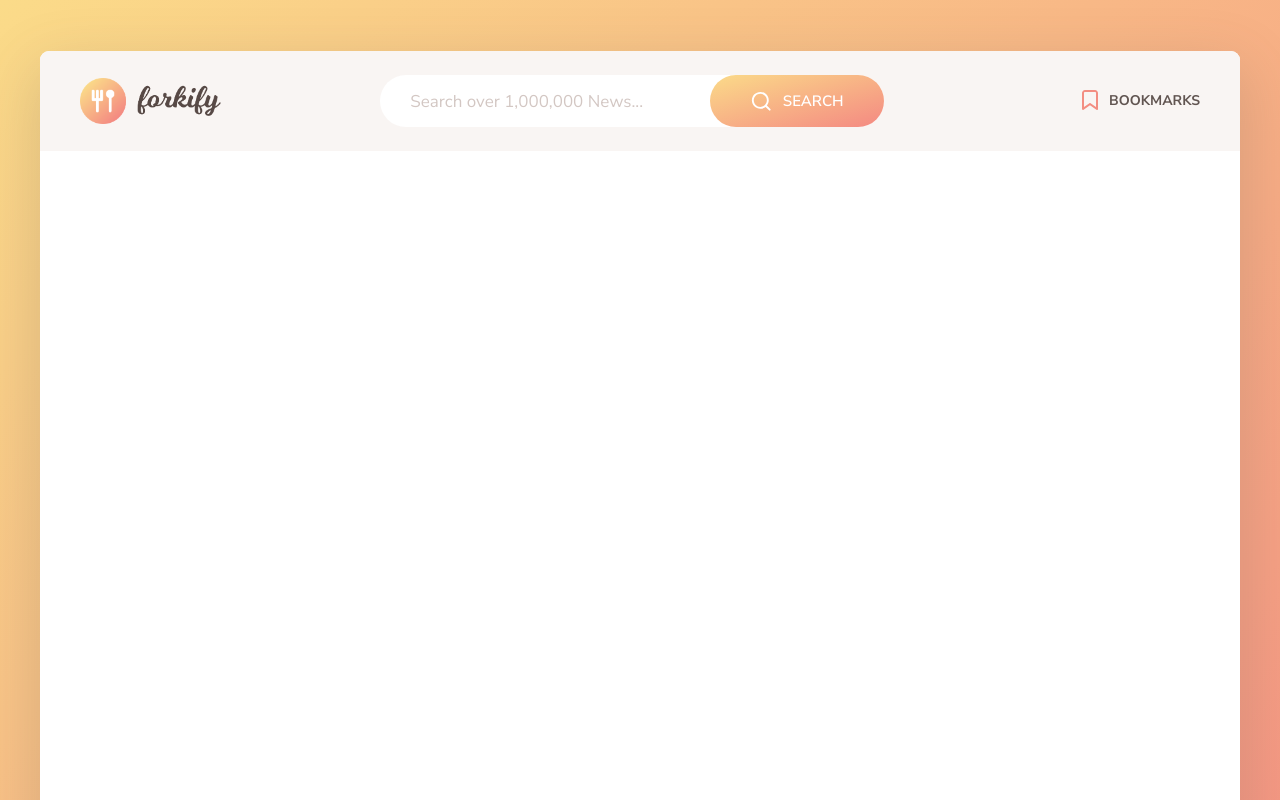
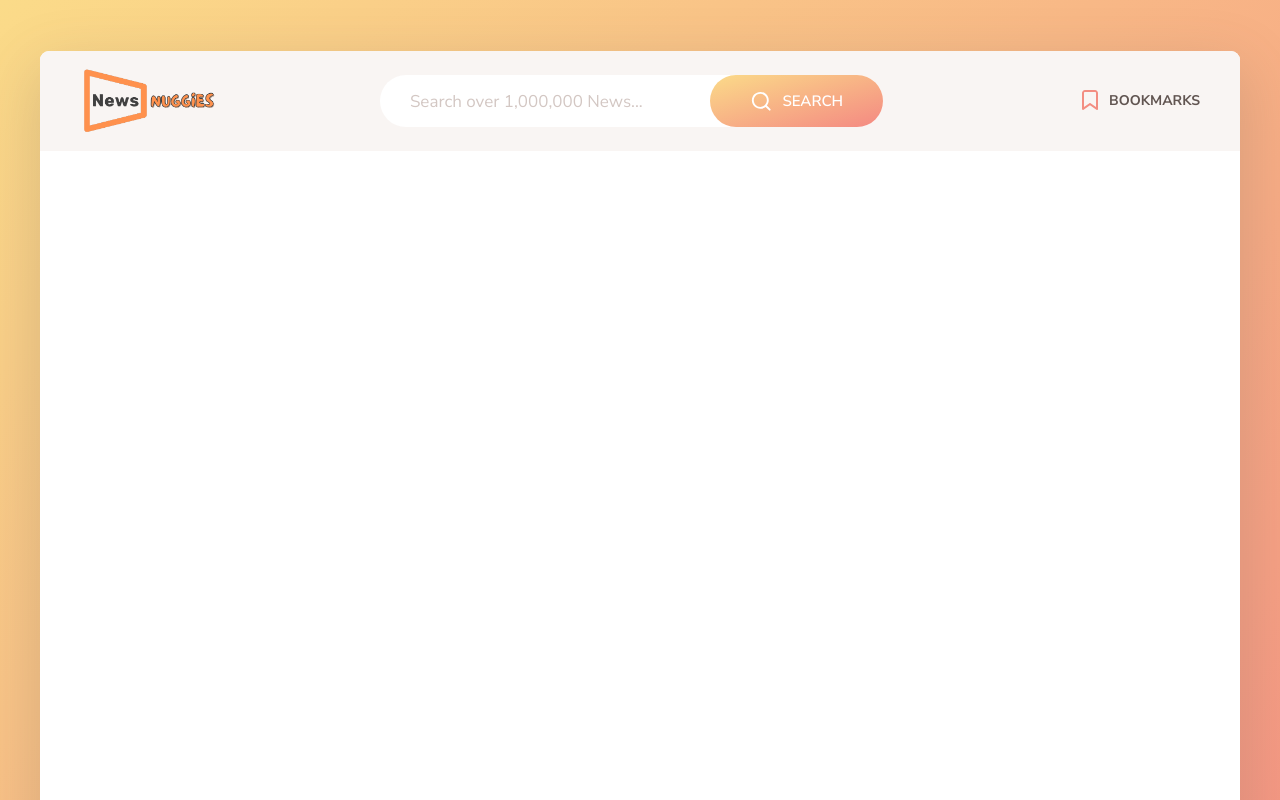
Before and after one commit to LMeisi/NewsNuggies, a website with bundled scripts: page index.html in a window 1280 px wide. Shown: the top 800 px of the page. Built offline with nearby package versions, Linux system fonts and the light colour scheme.

Commit message:
1st commit in master

```diff
--- a/index.html
+++ b/index.html
@@ -34,10 +34,10 @@
     />
 
     <!-- icon in title - 64 by 64 -->
-    <link rel="icon" href="img/logo/logo-pic-64by64.jpg" />
+    <link rel="icon" href="img/news logo squared 64.jpg" />
 
     <!-- icon for iOS homescreen as favorited website 180 by 180 -->
-    <link rel="apple-touch-icon" href="img/logo/logo-pic-180by180.jpg" />
+    <link rel="apple-touch-icon" href="img/news logo squared 180.jpg" />
 
     <!-- icon for Android homescreen as favorited website - create manifest.webmanifest file -->
     <!-- NOTE in the manifest.webmanifest file, specify the imgs sizes as 512 by 512, and 192 by 192 -->
@@ -101,7 +101,7 @@
   <body>
     <div class="container-box">
       <header class="header">
-        <img src="img/logo.png" alt="Logo" class="header__logo" />
+        <img src="img/news logo-revised1.png" alt="Logo" class="header__logo" />
         <form class="search" id="searchForm">
           <input
             type="text"
--- a/style.css
+++ b/style.css
@@ -288,7 +288,7 @@ body {
 }
 
 .header__logo {
-  height: 4.6rem;
+  height: 6.8rem;
   margin-left: 4rem;
   display: block;
 }
```
Also changed, not shown: img/news logo squared 180.jpg (added), img/news logo squared 64.jpg (added), img/news logo squared.png (added), img/news logo-revised1.png (added), img/news logo.png (added).
